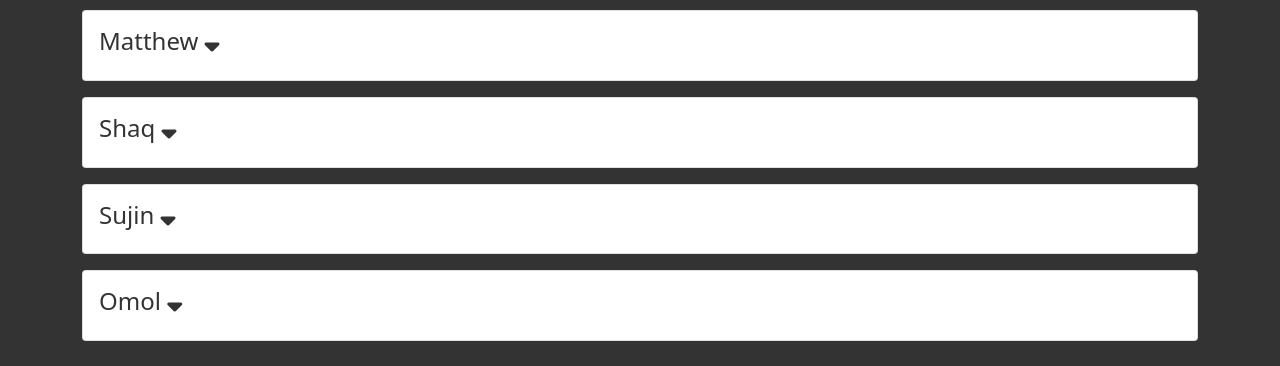
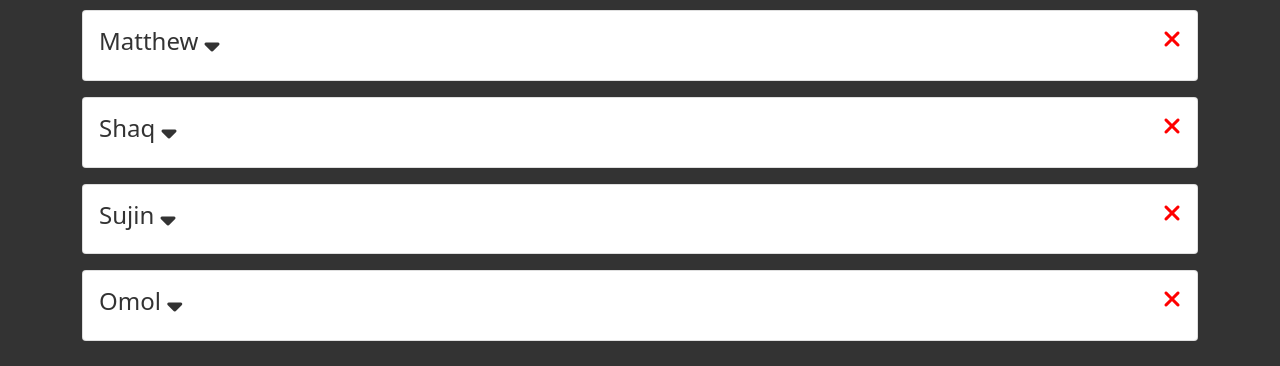
Before and after one commit to 7daytheory/reactStateForm, a React (Create React App) app: page / in a window 1280 px wide. Shown: the top 366 px of the page. Built offline with nearby package versions, Linux system fonts and the light colour scheme.

Commit message:
delete user from state(not permanent as values are currently hardcoded)

```diff
--- a/src/components/Contact/Contact.js
+++ b/src/components/Contact/Contact.js
@@ -7,7 +7,7 @@ class Contact extends Component {
     };
 
     onDeleteClick = () => {
-        console.log("Clicked!");
+        this.props.deleteClickHandler();
     }
 
     render() {
@@ -17,18 +17,18 @@ class Contact extends Component {
 
         return (
             <div className="card card-body mb-3">
-                <h4 style={{color: "#333"}}>{name}{' '}
+                <h4 style={{color: '#333', float: 'left'}}>{name}{' '}
                 <i onClick={() => this.setState({showContactInfo: !this.state.showContactInfo})}
                 className='fas fa-sort-down'
                 style={{cursor: 'pointer'}}
                 />
-                </h4>
 
-                {/* <i
+                {<i
                 className='fas fa-times'
                 style={{float: 'right', cursor: 'pointer', color: 'red'}}
                 onClick = {this.onDeleteClick}
-                /> */}
+                />}
+                </h4>
 
                 {showContactInfo ? (<ul className='list-group'>
                 <li className='list-group-item'>Email : {email}</li>
@@ -40,7 +40,8 @@ class Contact extends Component {
 }
 
 Contact.propTypes = {
-    contact: PropTypes.object.isRequired
+    contact: PropTypes.object.isRequired,
+    deleteClickHandler: PropTypes.func.isRequired
 };
 
 export default Contact;
--- a/src/components/Contacts/Contacts.js
+++ b/src/components/Contacts/Contacts.js
@@ -37,15 +37,15 @@ export class Contacts extends Component {
     ]
     }
 
-    // deleteContact = id => {
-    //     const { contacts } = this.state;
+    deleteValue = id => {
+        const { contacts } = this.state;
 
-    //     const newContacts = contacts.filter(contact => contact.id !== id);
+        const newContacts = contacts.filter(contact => contact.id !== id);
 
-    //     this.setState({
-    //         contacts: newContacts
-    //     });
-    // };
+        this.setState({
+             contacts: newContacts
+        });
+    };
 
     render() {
             const { contacts } = this.state;
@@ -56,6 +56,7 @@ export class Contacts extends Component {
                        <Contact
                         key={contact.id}
                         contact={contact}
+                        deleteClickHandler={this.deleteValue.bind(this, contact.id)}
                         />
                    ))}
                </React.Fragment>
```
